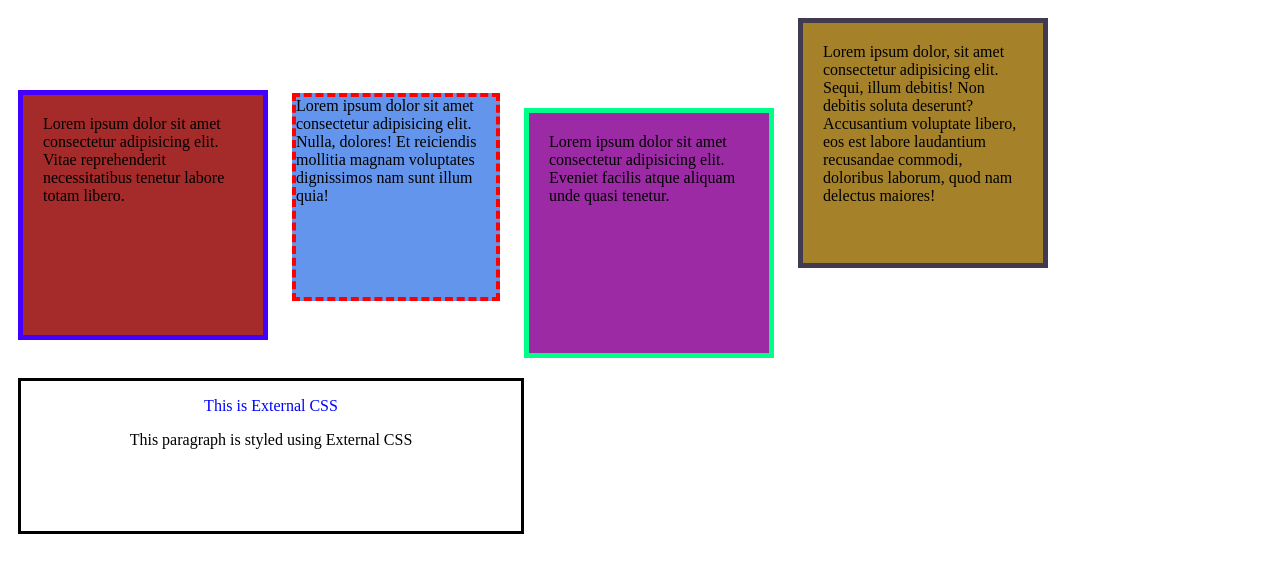
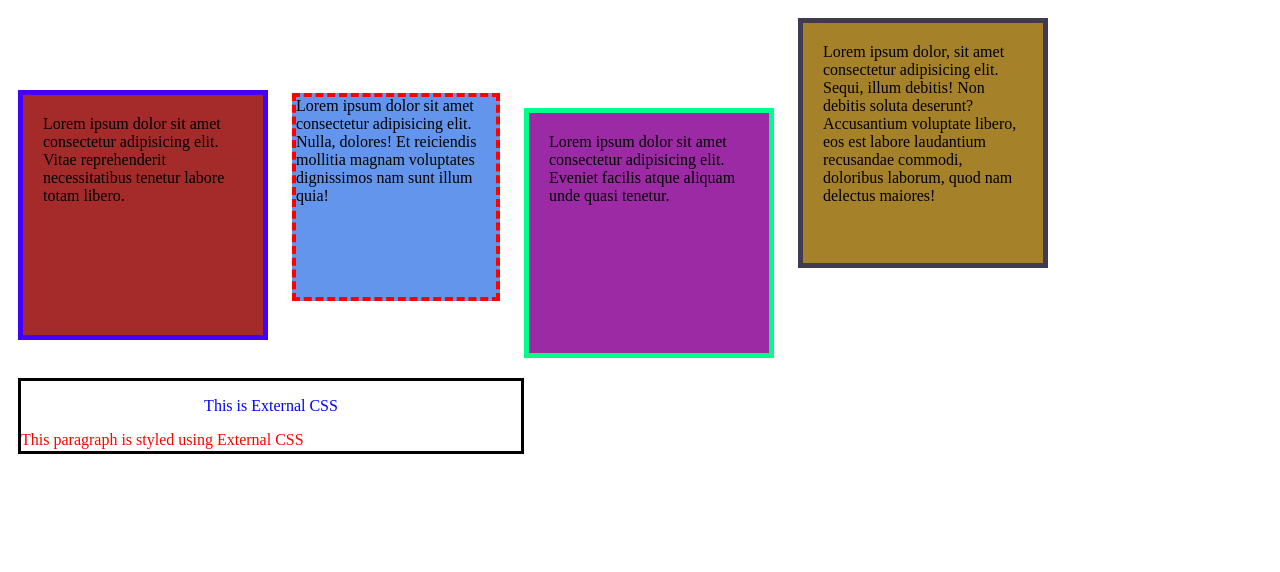
Before and after one commit to chandresh-pandey/CSS-AIML1, a plain HTML site: page index.html in a window 1280 px wide. Drawn offline with Linux system fonts and the light colour scheme.

Commit message:
learning class and id

```diff
--- a/index.html
+++ b/index.html
@@ -27,7 +27,7 @@
     </div>
     <div id="Z">
         <p id="s">This is External CSS</p>
-        <p id="X">This paragraph is styled using External CSS</p>
+        <p id="x">This paragraph is styled using External CSS</p>
     </div>
 </body>
 </html>
--- a/style.css
+++ b/style.css
@@ -42,7 +42,7 @@ div{
     }
     #Z{
         /* box-sizing: 300px; */
-        height: 150px;
+        height: 70px;
        width: 500px;
         border: 3px solid black ;
     }
@@ -52,6 +52,7 @@ div{
     /* #x{
         color: rgb(229, 72, 29);
     } */
-     #x{
-        color: chocolate;
+    #x{
+        color: red;
+        text-align: left;
      }
```
